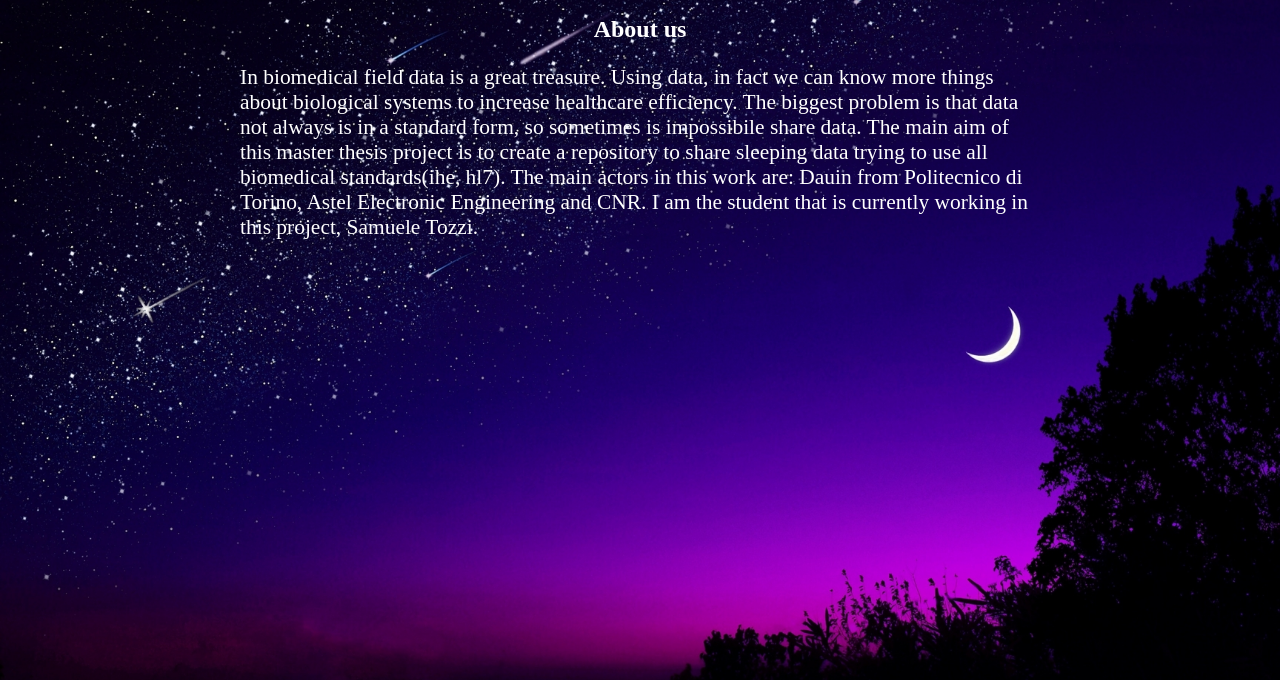
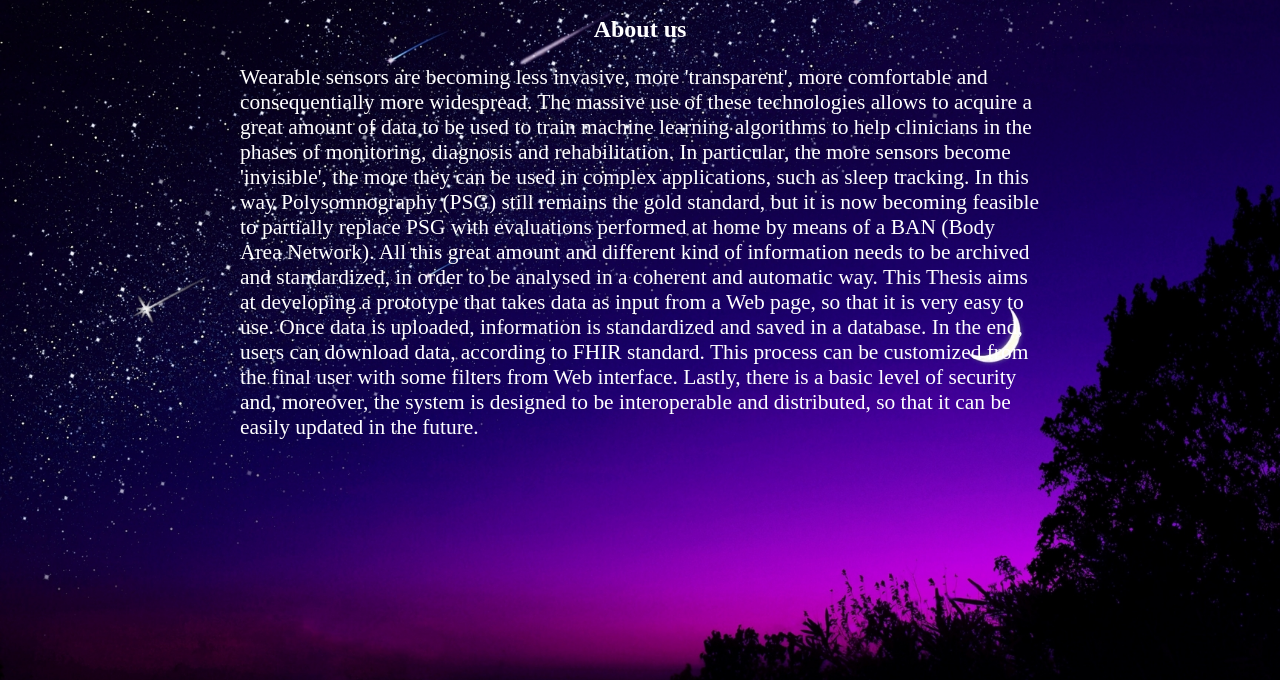
Before and after one commit to sato96/SleepingRepo, a Flask app: template WebServer/templates/aboutus.html in a window 1280 px wide. Shown: the part 56-736 px from the top of the page. Run offline with Flask 2, Linux system fonts and the light colour scheme; the template is opened without the code that fills it, so the values that code supplies are empty; parts of the project's set-up code (start-up, migrations or seed data) failed here and were passed over; some libraries are stand-ins or nearby versions.

Commit message:
Add files via upload

```diff
--- a/WebServer/templates/aboutus.html
+++ b/WebServer/templates/aboutus.html
@@ -24,8 +24,7 @@
 	<body onLoad="dispNavbar()">
 		<h1 style="text-align: center;color: white;font-size: calc(1vw + 0.5vh + 0.9vmin)">About us</h1>
 		<p style="color: white; text-align: left; font-size: calc(0.8vw + 0.4vh + 1vmin)">
-			In biomedical field data is a great treasure. Using data, in fact we can know more things about biological systems to increase healthcare efficiency. The biggest problem is that data not always is in a standard form, so sometimes is impossibile share data. The main aim of this master thesis project is to create a repository to share sleeping data trying to use all biomedical standards(ihe, hl7).
-			The main actors in this work are: Dauin from Politecnico di Torino, Astel Electronic Engineering and CNR. I am the student that is currently working in this project, Samuele Tozzi.
+			Wearable sensors are becoming less invasive, more 'transparent', more comfortable and consequentially more widespread. The massive use of these technologies allows to acquire a great amount of data to be used to train machine learning algorithms to help clinicians in the phases of monitoring, diagnosis and rehabilitation. In particular, the more sensors become 'invisible', the more they can be used in complex applications, such as sleep tracking. In this way Polysomnography (PSG) still remains the gold standard, but it is now becoming feasible to partially replace PSG with evaluations performed at home by means of a BAN (Body Area Network). All this great amount and different kind of information needs to be archived and standardized, in order to be analysed in a coherent and automatic way. This Thesis aims at developing a prototype that takes data as input from a Web page, so that it is very easy to use. Once data is uploaded, information is standardized and saved in a database. In the end, users can download data, according to FHIR standard. This process can be customized from the final user with some filters from Web interface. Lastly, there is a basic level of security and, moreover, the system is designed to be interoperable and distributed, so that it can be easily updated in the future.
 		</p>
 	</body>
 
```
